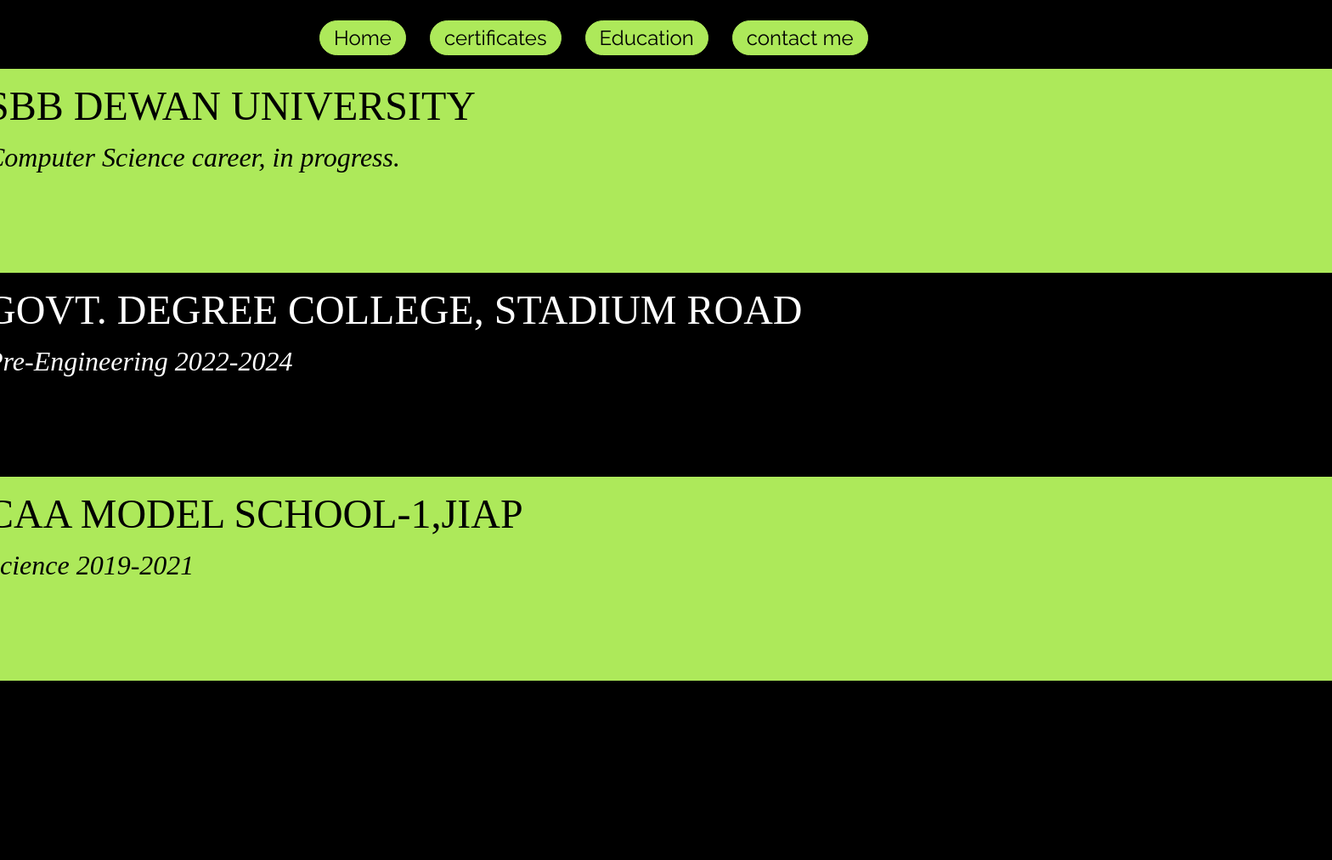
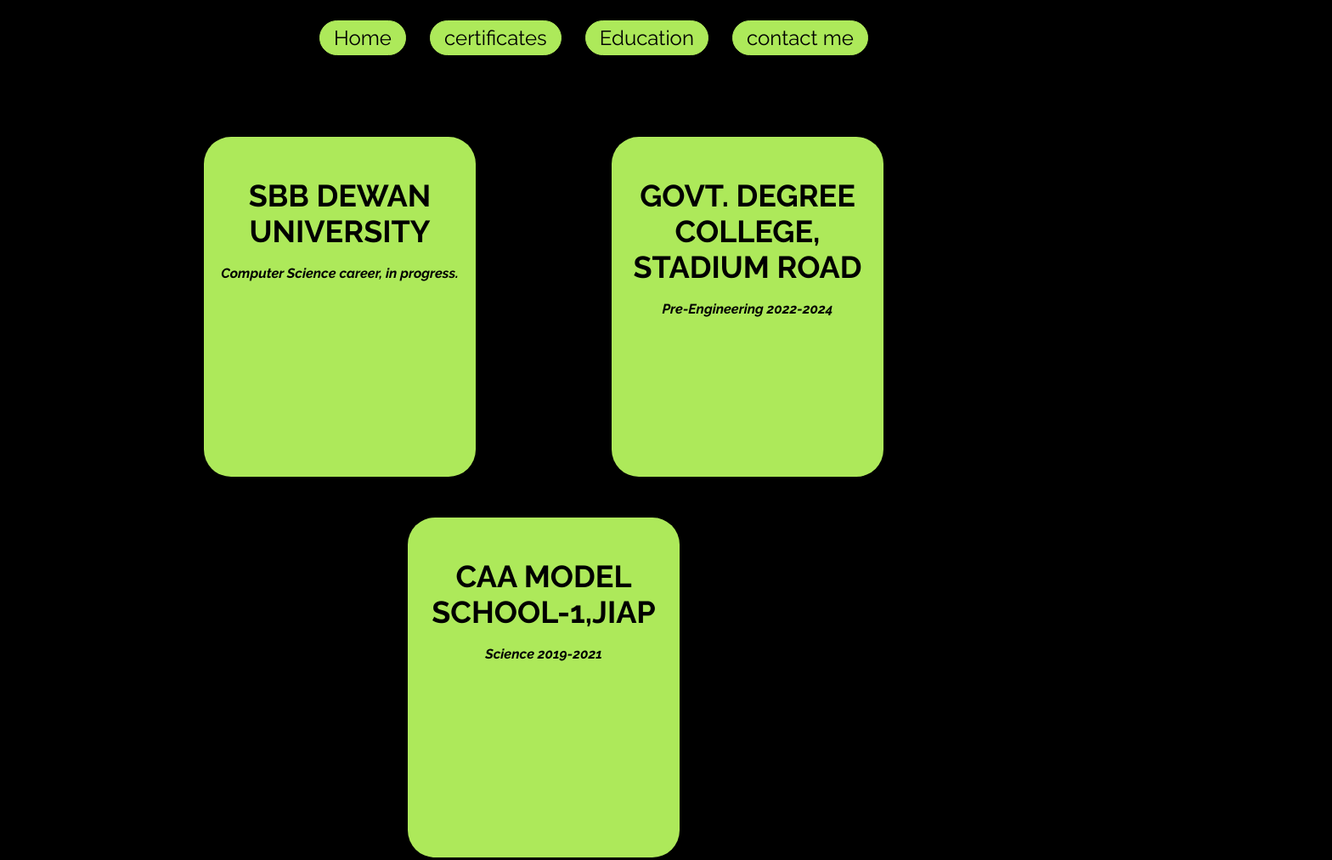
Before and after one commit to MuhammadAbulubabaAttari2526/portfolio, a plain HTML site: page education.html in a window 1280 px wide. Shown: the whole page at 85% size, 1568 px wide, since content can reach past the window. Drawn offline with Linux system fonts and the light colour scheme; a web font is replaced by a local one.

Commit message:
edu comp

```diff
--- a/education.html
+++ b/education.html
@@ -20,12 +20,18 @@
         </div>
     </header>
     <section class="education">
-        <div class="info-1 em">SBB DEWAN UNIVERSITY <br/>
-<em>Computer Science career, in progress.</em></div>
-        <div class="info-2 em">GOVT. DEGREE COLLEGE, STADIUM ROAD <br/>
-<em>Pre-Engineering 2022-2024</em></div>
-    <div class="info-3 em">CAA MODEL SCHOOL-1,JIAP <br/>
-<em> Science 2019-2021</em></div>
+        <div class="info-1 em"><h1>SBB DEWAN UNIVERSITY <br/>
+<em>Computer Science career, in progress.</em></h1>
+</h1>
+</h1></div>
+        <div class="info-2 em"><h1>GOVT. DEGREE COLLEGE, STADIUM ROAD <br/>
+<em>Pre-Engineering 2022-2024</em></h1>
+</h1>
+</h1></div>
+    <div class="info-3 em"><h1>CAA MODEL SCHOOL-1,JIAP <br/>
+<em> Science 2019-2021</em></h1>
+</h1>
+</h1></div>
     </section>
 </body>
 </html>
--- a/style.css
+++ b/style.css
@@ -4,6 +4,7 @@
     padding: 0%;
     margin: 0%;
   box-sizing: border-box;
+    font-family: "Raleway", sans-serif;
 
 }
 body{
@@ -115,71 +116,125 @@ a:hover{
 .education{
     background-color: rgb(0, 0, 0);
    padding-left: 50%;
-   padding-right: 50%;
-   padding-bottom: 50%;
+   /* padding-right: 50%; */
+   /* padding-bottom: 50%; */
+   text-align: center;
+   padding-top: 5rem;
+   display: flex;
+   flex-wrap: wrap;
+
+}
+.em{
+    border-radius: 2rem;
 }
 .em em{
-    font-size: 2rem;
+    font-size: 1rem;
+}
+.em h1{
+    margin-top: 2rem;
 }
 .info-1{
-
-     width: 100rem;
-  height: 15rem;
+     width: 20rem;
+  height: 25rem;
     padding: 1rem;
-    font-size: 3rem;
+    font-size: 1.5rem;
      background-color: #ade95a;
      color: rgb(0, 0, 0);
      transition: all 1s;
-     animation: box-2 1s  1  forwards;
+     animation: box-1 1s forwards;
      position: relative;
-     left: -42rem;
+     transition: all 0.5s;
+    left: -50rem;
+    }
+    .info-1:hover{
+         box-shadow:10px 10px 100px 10px #ade95a7e;
+         width: 22rem;
+  height: 27rem;
+    }
+@keyframes box-1 {
+    from{
+        left: -50rem;
+
+    }
+    to{
+        left: -25rem;
+    }
 }
 .info-2{
 
-    width: 100rem;
-  height: 15rem;
+     width: 20rem;
+  height: 25rem;
     padding: 1rem;
-    font-size: 3rem;
-     background-color: #000000;
-     color: white;
+    font-size: 1.5rem;
+    background-color: #ade95a;
+     color: rgb(0, 0, 0);
      transition: all 1s;
-     animation: box-2 1s  1  forwards;
+     animation: box-2 1s    forwards;
      position: relative;
-     left: -42rem;
+  left: 25rem;
 
+}
+  .info-2:hover{
+         box-shadow:10px 10px 100px 10px #ade95a7e;
+         width: 22rem;
+  height: 27rem;
+    }
+@keyframes box-2 {
+    from{
+        left: 25rem;
+
+    }
+    to{
+        left: -15rem;
+    }
 }
 
 .info-3{
 
-    width: 100rem;
-  height: 15rem;
+  width: 20rem;
+  height: 25rem;
     padding: 1rem;
-    font-size: 3rem;
+    font-size: 1.5rem;
      background-color: #ade95a;
      color: rgb(0, 0, 0);
      transition: all 1s;
      animation: box-3 1s  1  forwards;
      position: relative;
-     left: -42rem;
+     left: -10rem;
+     top: -30rem;
 }
+@keyframes box-3 {
+    from{
+        top: -30rem;
+
+    }
+    to{
+        top: 3rem;
+    }
+}
+  .info-3:hover{
+         box-shadow:10px 10px 100px 10px #ade95a7e;
+         width: 22rem;
+  height: 27rem;
+    }
 
 /* ------------------------------------------------- */
 .info-4{
 
-    width: 30rem;
+      width: 42rem;
     margin-left: -30rem;
     margin-top: -35rem;
     text-align: center;
     padding: 5rem;
     border-radius: 2rem;
     font-size: 1.5rem;
-     background-color: rgb(253, 58, 90);
+     background-color:#ade95a;
      color: white;
      transition: all 1s;
      animation: box 1s  1  forwards;
 }
 .clr{
-   background-color: #ade95a;
+   background-color: #000000;
 }
 @keyframes box {
     to{
@@ -192,7 +247,7 @@ a:hover{
 .info:hover{
     transform: scale(1.2);
 }
-.blank{
+/* .blank{
     background-image: linear-gradient(rgb(236, 37, 70),rgb(223, 17, 144),rgb(230, 48, 48));
    opacity: 0;
     width: 30rem;
@@ -221,4 +276,4 @@ a:hover{
     opacity: 1;
     transition: all 0.4s;
 
-}
+} */
```
